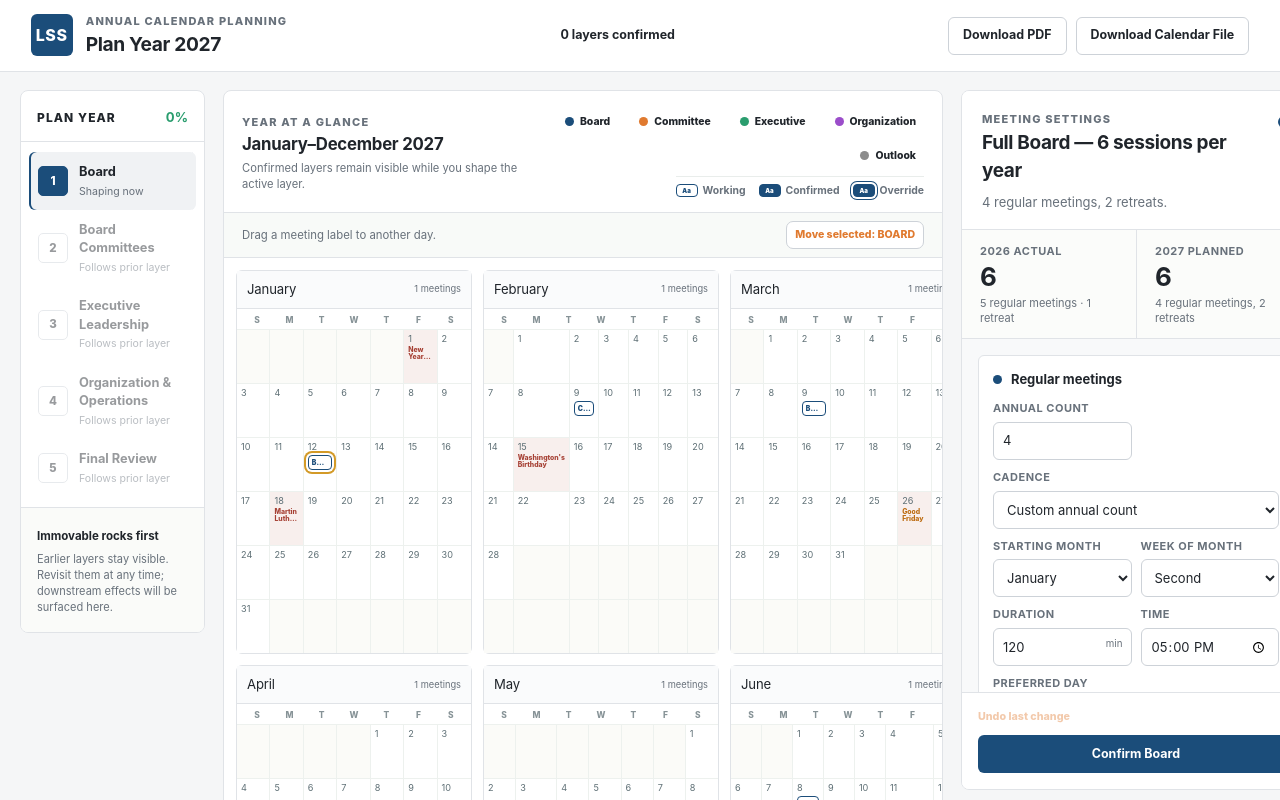
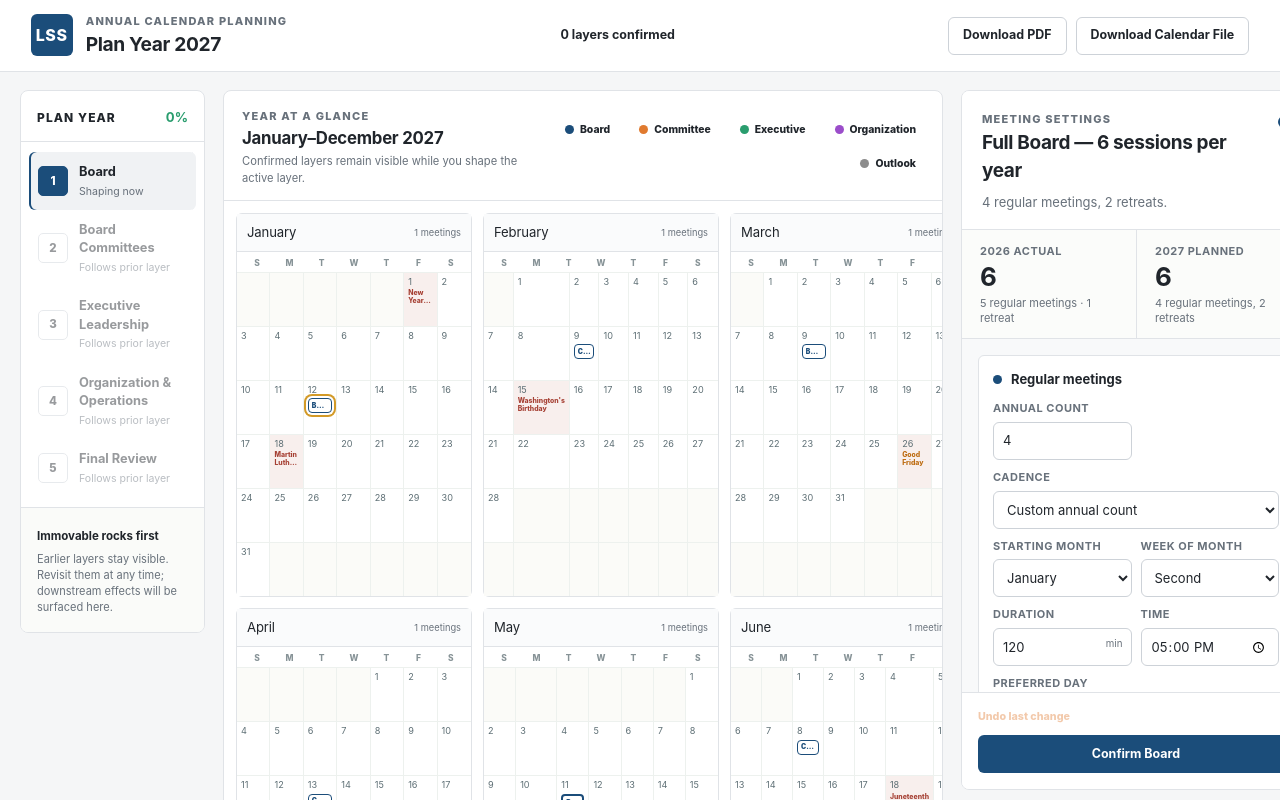
Before and after one commit to navira5/lss-executive-scheduling, a Next.js app: page / in a window 1280 px wide. Shown: the top 800 px of the page. Built offline with nearby package versions, Linux system fonts and the light colour scheme.

Commit message:
fix: remove confusing calendar move controls

```diff
--- a/app/components/PlanYearCalendar.tsx
+++ b/app/components/PlanYearCalendar.tsx
@@ -89,15 +89,13 @@ interface MonthCardProps {
   importedEvents: ImportedCalendarEvent[];
   state: PlanYearState;
   draggingEventId: string | null;
-  moveModeEventId: string | null;
   selectedEventId: string | null;
   onSelectEvent: (eventId: string) => void;
   onSelectImported: (eventId: string) => void;
   onMoveEvent: (eventId: string, date: string) => void;
   onDragStateChange: (eventId: string | null) => void;
-  onFinishMoveMode: () => void;
   onHoverEvent: (
-    detail: { title: string; date: string; x: number; y: number; note?: string } | null,
+    detail: { title: string; date: string; x: number; y: number; status: string; note?: string } | null,
   ) => void;
   pendingMove: PendingCalendarMove | null;
   onResolveMove: (choice: "rule" | "override") => void;
@@ -113,13 +111,11 @@ function MonthCard({
   importedEvents,
   state,
   draggingEventId,
-  moveModeEventId,
   selectedEventId,
   onSelectEvent,
   onSelectImported,
   onMoveEvent,
   onDragStateChange,
-  onFinishMoveMode,
   onHoverEvent,
   pendingMove,
   onResolveMove,
@@ -172,7 +168,7 @@ function MonthCard({
           const closure = (state.calendarClosures ?? []).find((item) => item.date === isoDate);
           return (
             <div
-              className={`day-cell${holiday ? " holiday" : ""}${closure ? " closure" : ""}${draggingEventId || moveModeEventId ? holiday || closure ? " drop-blocked" : " drop-ready" : ""}`}
+              className={`day-cell${holiday ? " holiday" : ""}${closure ? " closure" : ""}${draggingEventId ? holiday || closure ? " drop-blocked" : " drop-ready" : ""}`}
               key={isoDate}
               data-calendar-date={isoDate}
               onDragOver={(event) => {
@@ -189,11 +185,6 @@ function MonthCard({
                 onDragStateChange(null);
               }}
               onClick={() => {
-                if (moveModeEventId) {
-                  onMoveEvent(moveModeEventId, isoDate);
-                  onFinishMoveMode();
-                  return;
-                }
                 setDayAction((current) => current?.date === isoDate ? null : { date: isoDate, mode: "choose", value: "" });
               }}
             >
@@ -230,6 +221,11 @@ function MonthCard({
                       date: event.date,
                       x: mouseEvent.clientX,
                       y: mouseEvent.clientY,
+                      status: state.eventOverrides[event.id]?.date
+                        ? "2027 override"
+                        : isEventConfirmed(state, event)
+                          ? "Confirmed"
+                          : "Working placement",
                       note: event.conflicts.some((conflict) => conflict.type === "automatic_move")
                         ? `Moved from ${event.originalDate} because of a federal holiday`
                         : undefined,
@@ -239,6 +235,11 @@ function MonthCard({
                       date: event.date,
                       x: mouseEvent.clientX,
                       y: mouseEvent.clientY,
+                      status: state.eventOverrides[event.id]?.date
+                        ? "2027 override"
+                        : isEventConfirmed(state, event)
+                          ? "Confirmed"
+                          : "Working placement",
                       note: event.conflicts.some((conflict) => conflict.type === "automatic_move")
                         ? `Moved from ${event.originalDate} because of a federal holiday`
                         : undefined,
@@ -264,12 +265,14 @@ function MonthCard({
                       date: event.date,
                       x: mouseEvent.clientX,
                       y: mouseEvent.clientY,
+                      status: "Imported Outlook event",
                     })}
                     onMouseMove={(mouseEvent) => onHoverEvent({
                       title: event.title,
                       date: event.date,
                       x: mouseEvent.clientX,
                       y: mouseEvent.clientY,
+                      status: "Imported Outlook event",
                     })}
                     onMouseLeave={() => onHoverEvent(null)}
                     title={`${event.title} — imported from ${event.sourceLabel}`}
@@ -361,7 +364,6 @@ export function PlanYearCalendar({
   onAddAdHoc,
 }: PlanYearCalendarProps) {
   const [draggingEventId, setDraggingEventId] = useState<string | null>(null);
-  const [moveModeEventId, setMoveModeEventId] = useState<string | null>(null);
   const [filters, setFilters] = useState({
     board: true,
     committee: true,
@@ -374,6 +376,7 @@ export function PlanYearCalendar({
     date: string;
     x: number;
     y: number;
+    status: string;
     note?: string;
   } | null>(null);
   const events = visiblePlanEvents(state).map((event) => {
@@ -383,10 +386,6 @@ export function PlanYearCalendar({
       : resolved;
   }).filter((event) => filters[event.category]);
   const filteredImportedEvents = filters.outlook ? importedEvents : [];
-  const selectedEvent = selectedEventId
-    ? events.find((event) => event.id === selectedEventId) ?? null
-    : null;
-  const selectedCanMove = selectedEvent && !isEventLocked(state, selectedEvent);
   return (
     <section className="calendar-section" aria-labelledby="calendar-heading">
       <div className="section-heading">
@@ -415,32 +414,13 @@ export function PlanYearCalendar({
               </button>
             ))}
           </div>
-          <div className="legend-status">
-            <span><i className="legend-state working">Aa</i>Working</span>
-            <span><i className="legend-state confirmed">Aa</i>Confirmed</span>
-            <span><i className="legend-state override">Aa</i>Override</span>
-          </div>
         </div>
       </div>
-      <div
-        className={`calendar-move-bar${moveNotice && !moveNotice.valid ? " invalid" : ""}`}
-        aria-live="polite"
-      >
-        <span>
-          {moveModeEventId
-            ? "Choose a destination day on the calendar."
-            : moveNotice?.message ?? "Drag a meeting label to another day."}
-        </span>
-        {selectedCanMove && (
-          <button
-            type="button"
-            className={moveModeEventId ? "active" : ""}
-            onClick={() => setMoveModeEventId((current) => current ? null : selectedEvent.id)}
-          >
-            {moveModeEventId ? "Cancel move" : `Move selected: ${selectedEvent.abbreviation}`}
-          </button>
-        )}
-      </div>
+      {moveNotice && (
+        <div className={`calendar-notice${moveNotice.valid ? "" : " invalid"}`} aria-live="polite">
+          {moveNotice.message}
+        </div>
+      )}
       <div className="year-scroll">
         <div className="year-grid">
           {MONTHS.map((_, monthIndex) => (
@@ -455,13 +435,11 @@ export function PlanYearCalendar({
               )}
               state={state}
               draggingEventId={draggingEventId}
-              moveModeEventId={moveModeEventId}
               selectedEventId={selectedEventId}
               onSelectEvent={onSelectEvent}
               onSelectImported={onSelectImported}
               onMoveEvent={onMoveEvent}
               onDragStateChange={setDraggingEventId}
-              onFinishMoveMode={() => setMoveModeEventId(null)}
               onHoverEvent={setHoveredEvent}
               pendingMove={previewMove}
               onResolveMove={onResolveMove}
@@ -480,7 +458,7 @@ export function PlanYearCalendar({
           style={{ left: hoveredEvent.x + 12, top: hoveredEvent.y + 14 }}
         >
           <strong>{hoveredEvent.title}</strong>
-          <span>{hoveredEvent.date}</span>
+          <span>{hoveredEvent.date} · {hoveredEvent.status}</span>
           {hoveredEvent.note && <em>{hoveredEvent.note}</em>}
         </div>
       )}
--- a/app/globals.css
+++ b/app/globals.css
@@ -270,7 +270,7 @@ button:focus-visible, input:focus-visible, select:focus-visible, textarea:focus-
 .section-heading h2 { margin: 0; font-size: 1.05rem; font-weight: 650; letter-spacing: -.015em; }
 .section-heading p:not(.eyebrow) { margin: 3px 0 0; color: var(--muted); font-size: .7rem; }
 .calendar-legend { display: grid; justify-items: end; gap: 7px; max-width: 470px; }
-.legend-colors, .legend-status { display: flex; align-items: center; flex-wrap: wrap; justify-content: flex-end; gap: 7px 13px; }
+.legend-colors { display: flex; align-items: center; flex-wrap: wrap; justify-content: flex-end; gap: 7px 13px; }
 .calendar-legend span { display: flex; align-items: center; gap: 5px; color: var(--muted); font-size: .65rem; font-weight: 700; }
 .calendar-filter { display: flex; align-items: center; gap: 6px; padding: 5px 7px; border: 1px solid transparent; border-radius: 7px; background: transparent; color: var(--muted); font-size: .65rem; font-weight: 800; cursor: pointer; }
 .calendar-filter:hover { border-color: var(--line-dark); background: #f7f9f7; }
@@ -282,14 +282,8 @@ button:focus-visible, input:focus-visible, select:focus-visible, textarea:focus-
 .legend-dot.executive { background: var(--executive); }
 .legend-dot.organization { background: var(--organization); }
 .legend-dot.outlook { background: var(--outlook); }
-.legend-status { padding-top: 6px; border-top: 1px solid #e9edeb; }
-.legend-state { display: grid; place-items: center; width: 22px; height: 13px; border: 1px solid var(--board); border-radius: 4px; background: white; color: var(--board); font-size: .38rem; font-style: normal; font-weight: 900; line-height: 1; }
-.legend-state.confirmed { background: var(--board); color: white; }
-.legend-state.override { background: var(--board); color: white; box-shadow: 0 0 0 2px white, 0 0 0 3px var(--board); }
-.calendar-move-bar { display: flex; align-items: center; justify-content: space-between; gap: 10px; min-height: 42px; padding: 8px 18px; border-bottom: 1px solid var(--line); background: #f8faf8; color: var(--muted); font-size: .71rem; }
-.calendar-move-bar button { padding: 5px 8px; border: 1px solid var(--line-dark); border-radius: 7px; background: white; color: var(--committee); font-size: .66rem; font-weight: 800; cursor: pointer; }
-.calendar-move-bar button.active { border-color: var(--committee); background: var(--blue-soft); }
-.calendar-move-bar.invalid { background: var(--red-soft); color: var(--red); }
+.calendar-notice { padding: 8px 18px; border-bottom: 1px solid var(--line); background: #f7f8f9; color: var(--muted); font-size: var(--text-meta); }
+.calendar-notice.invalid { background: var(--red-soft); color: var(--red); }
 .year-scroll { overflow-x: auto; padding: 12px; }
 .year-grid { display: grid; grid-template-columns: repeat(3, minmax(232px, 1fr)); gap: 11px; min-width: 730px; }
 .month-card { position: relative; overflow: visible; border: 1px solid var(--line); border-radius: 6px; background: white; }
```
